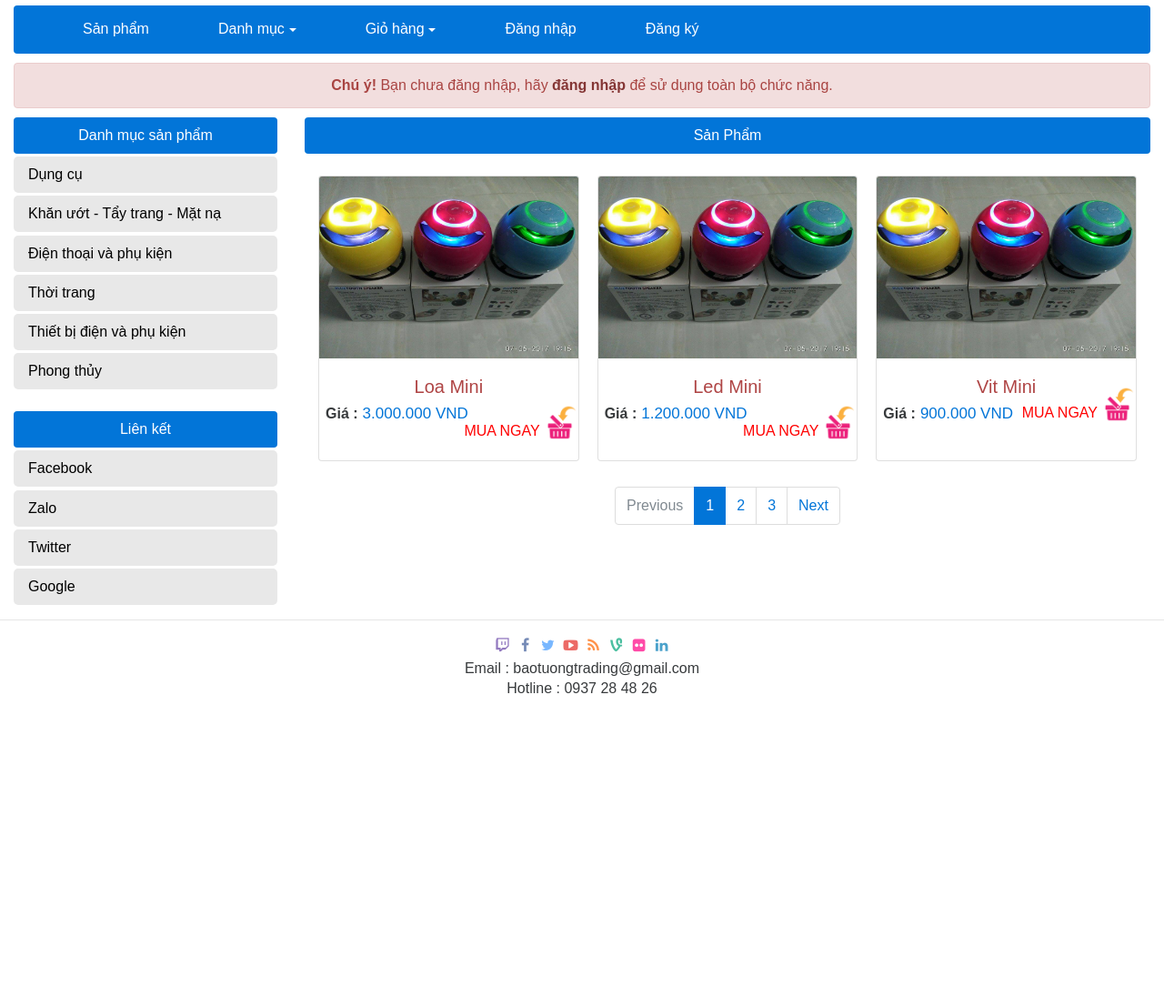
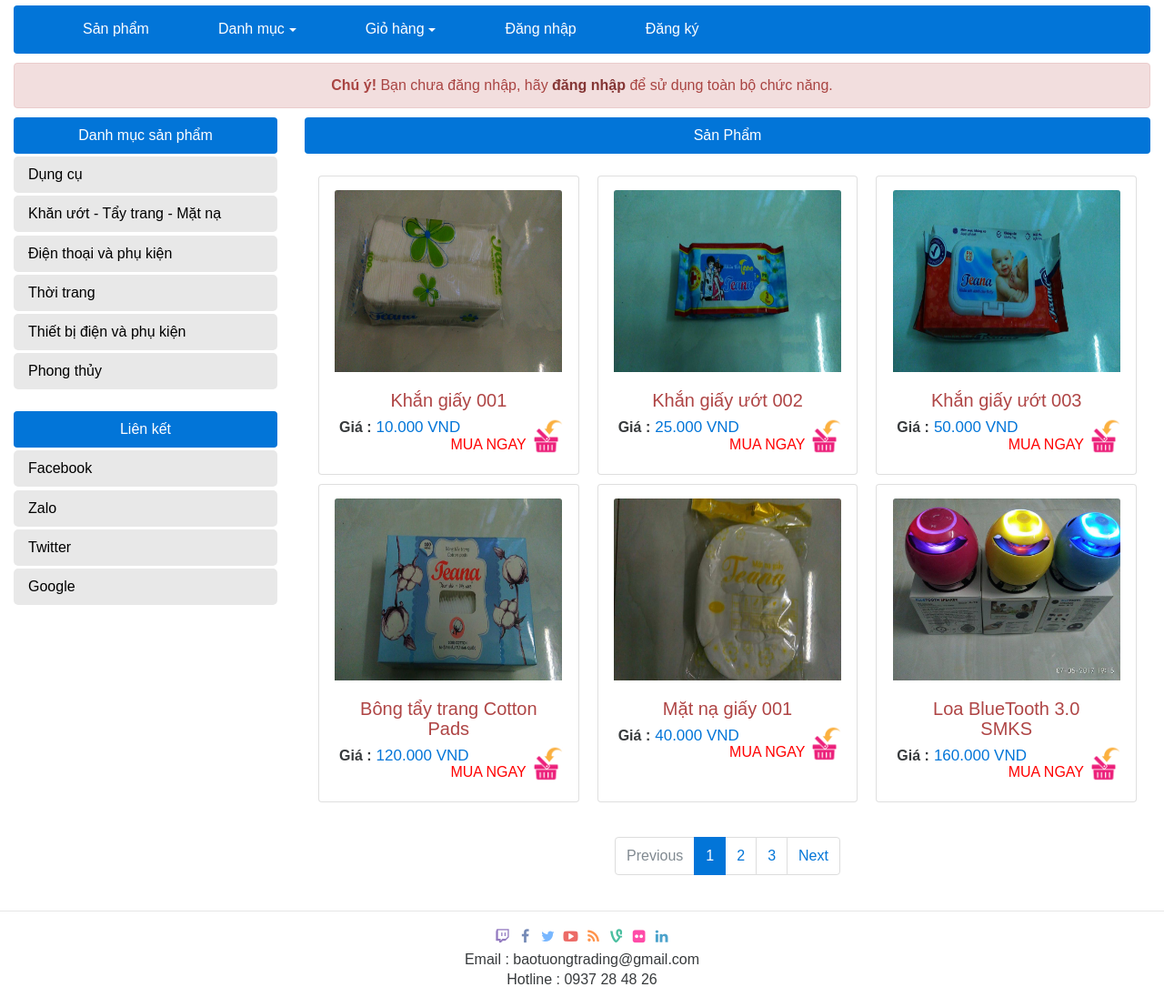
Before and after one commit to nhockool1002/baotuong, a PHP site: page / in a window 1280 px wide. Shown: the part 378-1474 px from the top of the page at 91% size. Before the commit the page ends 1140 px from the top, so only its background shows below. Run offline with PHP 8.4, Linux system fonts and the light colour scheme; data comes from the database, SQL or seed files in the repository; both versions use the stored data as it was after the commit; some web fonts are replaced.

Commit message:
PRODUCT FUNCTION COMPLETE

```diff
--- a/admin/config.php
+++ b/admin/config.php
@@ -9,8 +9,8 @@ define("HOST", "localhost");
 define("DB_NAME", "baotuong");
 define("DB_USER", "root");
 define("DB_PASS", "");
-define("ROOT", "D:/xampp/htdocs/baotuong");
-define("ADROOT", "D:/xampp/htdocs/baotuong/admin");
+define("ROOT", "D:/Dev/Software/xampp/htdocs/baotuong");
+define("ADROOT", "D:/Dev/Software/xampp/htdocs/baotuong/admin");
 define("BASE_URL", "http://".$_SERVER['SERVER_NAME']);
 $sitename ="Bảo Tường Company - Admin Control Panel";
  ?>
--- a/admin/inc/addproduct.php
+++ b/admin/inc/addproduct.php
@@ -90,7 +90,7 @@
             move_uploaded_file($_FILES['pdimg']['tmp_name'],$target);
 
             echo $target." <b><font color='green'> - Sản phẩm đã được thêm thành công</font></b>";
-            header( "Refresh:2; url=index.php?page=catlist");
+            header( "Refresh:2; url=index.php?page=prolist");
           }
         ?>
         <!-- /.row -->
--- a/admin/inc/editproduct.php
+++ b/admin/inc/editproduct.php
@@ -69,12 +69,12 @@
             <label class="radio-inline">
               <input type="radio" id="inlineRadio2ss" value="0" name="picagain" checked> Không
             </label>
-            <br>
+            <br><br>
 
             <label for="epdimg">Chọn hình đại diện sản phẩm</label>
             <input type="file" class="form-control-file" id="epdimg" name="epdimg">
             <small class="text-muted">File hình ảnh phải hợp lệ.</small>
-            <br>
+            <br><br>
 
             <label>Sản phẩm nổi bật   </label>
             <label class="radio-inline">
--- a/admin/inc/prolist.php
+++ b/admin/inc/prolist.php
@@ -46,11 +46,12 @@
                             foreach ($rows as $row) {
                             ?>
                             <div class="card col-sm-3">
-                              <img class="card-img-top" width="160px" src="../upload/<?php echo $row['catid']; ?>/<?php echo $row['pd_img']; ?>">
+                              <img class="card-img-top" width="160px" height="100px" src="../upload/<?php echo $row['catid']; ?>/<?php echo $row['pd_img']; ?>">
                               <div class="card-block">
                                 <h5 class="card-title"><?php echo $row['pd_name']; ?></h5>
                                 <div class='card-text'><?php echo $row['pd_price']; ?></div>
                                 <a href="index.php?page=editproduct&id=<?php echo $row['pd_id']; ?>">Sửa Sản Phẩm</a>
+                                <hr>
                               </div>
                             </div>
                             <?php
--- a/config.php
+++ b/config.php
@@ -9,7 +9,7 @@
   define("DB_NAME", "baotuong");
   define("DB_USER", "root");
   define("DB_PASS", "");
-  define("ROOT", "D:/xampp/htdocs/baotuong");
+  define("ROOT", "D:/Dev/Software/xampp/htdocs/baotuong");
   define("BASE_URL", "http://".$_SERVER['SERVER_NAME']);
 
   $sitename = "Bảo Tường Company";
--- a/inc/content.php
+++ b/inc/content.php
@@ -14,42 +14,34 @@
           <div class="col-sm-12">
             <div class="card-deck-wrapper">
               <div class="card-deck text-sm-center">
-                <div class="card">
-                  <img class="card-img-top" src="img/product/loa.jpg" width="100%" height="200px" alt="Loa Mini">
+                <?php
+                  if(isset($_GET['catid'])){
+                    $id = $_GET['catid'];
+                    $sql="SELECT * FROM product WHERE catid = '$id'";
+                  }
+                  else{
+                    $sql="SELECT * FROM product";
+                  }
+
+                  $obj=new Db();
+                  $rows = $obj->select($sql);
+                  foreach ($rows as $row) {
+                ?>
+                <div class="card col-sm-4 spcontent">
+                  <img class="card-img-top" src="upload/<?php echo $row['catid'] ?>/<?php echo $row['pd_img'] ?>" width="250px" height="200px"alt="><?php  echo $row['pd_name']; ?>">
                   <div class="card-block">
-                    <h5 class="card-title name-pd">Loa Mini</h4>
+                    <h5 class="card-title name-pd"><?php  echo $row['pd_name']; ?></h4>
                     <div class="card-subtitle float-sm-left price-pd">
-                      <span class="price">Giá :</span><span class="price-pd-details">3.000.000 VND</span>
+                      <span class="price">Giá :</span><span class="price-pd-details"><?php  echo $row['pd_price']; ?> VND</span>
                     </div>
                     <div class="card-subtitle float-sm-right">
                       <span class="buy-now"><a href="#">MUA NGAY</a></span><a href="#"><img class="cart-icon" src="img/cart.png" width="35px"></a>
                     </div>
                   </div>
                 </div>
-                <div class="card">
-                  <img class="card-img-top" src="img/product/loa.jpg" width="100%" height="200px" alt="Loa Mini">
-                  <div class="card-block">
-                    <h5 class="card-title name-pd">Led Mini</h4>
-                    <div class="card-subtitle float-sm-left price-pd">
-                      <span class="price">Giá :</span><span class="price-pd-details">1.200.000 VND</span>
-                    </div>
-                    <div class="card-subtitle float-sm-right">
-                      <span class="buy-now"><a href="#">MUA NGAY</a></span><a href="#"><img class="cart-icon" src="img/cart.png" width="35px"></a>
-                    </div>
-                  </div>
-                </div>
-                <div class="card">
-                  <img class="card-img-top" src="img/product/loa.jpg" width="100%" height="200px" alt="Loa Mini">
-                  <div class="card-block">
-                    <h5 class="card-title name-pd">Vit Mini</h4>
-                    <div class="card-subtitle float-sm-left price-pd">
-                      <span class="price">Giá :</span><span class="price-pd-details">900.000 VND</span>
-                    </div>
-                    <div class="card-subtitle float-sm-right">
-                      <span class="buy-now"><a href="#">MUA NGAY</a></span><a href="#"><img class="cart-icon" src="img/cart.png" width="35px"></a>
-                    </div>
-                  </div>
-                </div>
+                <?php
+              }
+              ?>
               </div>
             </div>
           </div>
--- a/inc/status-member.php
+++ b/inc/status-member.php
@@ -5,6 +5,14 @@
   <div class="container-fluid">
     <div class="row">
       <div class="col-sm-12 text-sm-center">
+        <?php
+          if($username == 'admin'){
+        ?>
+        <br>
+        <div class="alert alert-success" role="alert">
+            Thông báo riêng dành cho <strong><?php echo $username; ?></strong> , truy cập vào <a href="admin/" class="alert-link">TRANG QUẢN TRỊ</a>
+        </div>
+        <?php } ?>
         <div class="alert alert-info" role="alert">
             Xin chào <strong><?php echo $username; ?></strong> , bạn đã đăng nhập vào Bảo Tường Trading.
         </div>
--- a/style/style.css
+++ b/style/style.css
@@ -1,4 +1,11 @@
 *{}
+
+.card.col-sm-4.spcontent {
+    padding-top: 15px;
+    margin-bottom: 10px;
+}
+
+.card.col-sm-4.spcontent {}
 
 i.fa.fa-arrow-circle-o-up {
     color: green;
```
Also changed, not shown: admin/index.php (+11 -0 lines), baotuong.sql (+7 -4 lines), img/product/khan-uot-tay-trang-mat-na/00000000005.jpg (added), upload/2/00000000001.jpg (added), upload/2/00000000004.jpg (added), upload/3/00000000005.jpg (added).
